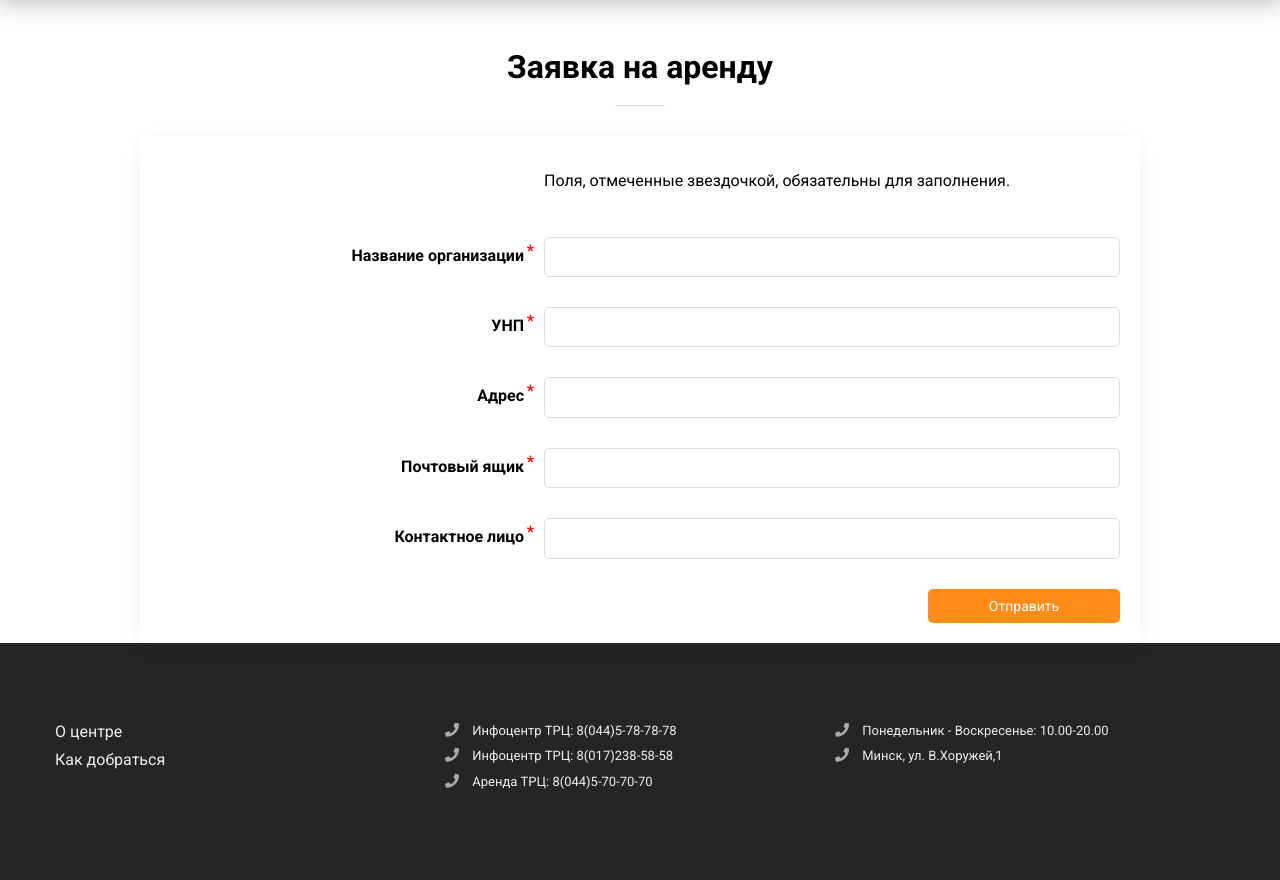
After one commit to LOPIrina12/site_seasons, a PHP site: page /web/application/applicationRent.php in a window 1280 px wide. The commit adds this page. Shown: the part 65-945 px from the top of the page. Run offline with PHP 8.4, Linux system fonts and the light colour scheme; some libraries are stand-ins or nearby versions.

Commit message:
Data is sent to brauser from an application

```diff
--- a/assets/css/style.css
+++ b/assets/css/style.css
@@ -39,6 +39,28 @@ body, html {
     color: #ffffff;
 }
 
+.button-submit {
+   display:flex;
+  justify-content:center;
+
+    align-items: center;
+    padding: 10px 20px;
+    border-radius: 5px;
+    outline: none;
+    border: none;
+    background: none;
+    text-decoration: none;
+    font-size: 14px;
+    line-height: 1;
+    width: 20%;
+    height:15%;
+     background-color: #FF8C19;
+    color: #ffffff;
+}
+.div-button-submit{
+    display: flex;
+    justify-content:flex-end;
+}
 /*Все что связано с header*/
 
 .header {
@@ -254,3 +276,102 @@ body, html {
 .table-item-footer {
     margin-top: 10px;
 }
+
+
+
+/*Стили для заявки на аренду*/
+
+*, *:after, *:before {
+    box-sizing: border-box;
+}
+
+
+.arenda  h1 {
+    position: relative;
+    text-align: center;
+    margin: 50px 0;
+}
+
+ h1:before {
+    position: absolute;
+    content: '';
+    width: 50px;
+    height: 1px;
+    background-color: #dedede;
+    bottom: -20px;
+    left: 0;
+    right: 0;
+    margin: 0 auto;
+}
+
+.test {
+    background-color: tomato;
+}
+
+form {
+    position: relative;
+    display: flex;
+    flex-direction: column;
+    min-height: 400px;
+    box-shadow: 0 4px 20px rgba(0,0,0, 0.06);
+    border-radius: 5px;
+    max-width: 1000px;
+    margin: 0 auto;
+    padding: 20px;
+
+}
+
+
+form h2 {
+    font-size: 18px;
+}
+
+.form-row {
+    display: flex;
+    margin-bottom: 30px;
+}
+
+
+.form-col-left {
+    width: 40%;
+    text-align: right;
+    padding-right: 20px;
+}
+
+.form-col-right {
+    width: 60%;
+}
+
+label {
+    display: block;
+    cursor: pointer;
+    font-weight: bold;
+    margin-top: 10px;
+}
+
+.label-required {
+    position: relative;
+}
+
+.label-required:before {
+    position: absolute;
+    content: '*';
+    color: red;
+    width: 10px;
+    height: 10px;
+    top: -5px;
+    right: -10px;
+}
+
+input {
+    width: 100%;
+    padding: 10px 20px;
+    border: 1px solid #dedede;
+    border-radius: 5px;
+    outline: none;
+}
+
+input:focus {
+    box-shadow: 0 0 0 1px #6c9ae2;
+    border-color: #6c9ae2;
+}
--- /dev/null
+++ b/web/application/applicationRent.php
@@ -0,0 +1,126 @@
+<?php
+
+ include '../../library/core.php';
+
+
+ file_include('/library/Db.php');
+
+$name_enterprise = ' ';
+/*$ynp = ' ';
+$adress = ' ';
+$phone = ' ';
+$e_mail = ' ';
+$fio = ' ';
+$trading_profile = ' ';*/
+$db = new Db();
+
+if($_GET) {
+    if ($_GET['name_enterprise']/* && $_POST['ynp'] && $_POST['adress'] &&
+    $_POST['phone'] && $_POST['e_mail'] && $_POST['fio'] && $_POST['trading_profile']*/) {
+        $name_enterprise = $_GET['name_enterprise'];
+        echo $name_enterprise;
+        die();
+       /* $ynp = $_POST['ynp'];
+        $adress = $_POST['adress'];
+        $phone = $_POST['phone'] ;
+        $e_mail = $_POST['e_mail'];
+        $fio = $_POST['fio'];
+        $trading_profile = $_POST['trading_profile'];*/
+        /*$db->setQuery("INSERT INTO `application` (`name_enterprise`) VALUES ('$name_enterprise ')");
+        $_SESSION['name_enterprise'] = $name_enterprise;*/
+
+    }
+
+}
+$db->close();
+
+
+file_include('/layers/header.php', 'Заявка на аренду');
+
+?>
+
+<div class="content">
+  <div class="container">
+    <div class="arenda">
+    <h1>Заявка на аренду</h1>
+      <form action="<?=url('/web/application/applicationRent.php');?>" method="GET" >
+           <div class="form-row">
+                        <div class="form-col-left"></div>
+                        <div class="form-col-right">
+                            <p>Поля, отмеченные звездочкой, обязательны для заполнения.<p>
+                        </div>
+            </div>
+
+            <div class="form-row">
+                        <div class="form-col-left">
+                        <label for="name_enterprise" class="label-required">Название организации</label>
+                        </div>
+                        <div class="form-col-right">
+                            <input type="text" name="name_enterprise" id="name_enterprise">
+                        </div>
+
+            </div>
+
+            <div class="form-row">
+
+                        <div class="form-col-left">
+                        <label for="ynp" class="label-required">УНП</label>
+                        </div>
+                        <div class="form-col-right">
+                            <input type="text" name="ynp" id="ynp">
+                        </div>
+
+            </div>
+
+            <div class="form-row">
+
+                        <div class="form-col-left">
+                        <label for="adress" class="label-required">Адрес</label>
+                        </div>
+                        <div class="form-col-right">
+                            <input type="text" name="adress" id="adress">
+                        </div>
+
+            </div>
+
+             <div class="form-row">
+
+                        <div class="form-col-left">
+                        <label for="e-mail" class="label-required">Почтовый ящик</label>
+                        </div>
+                        <div class="form-col-right">
+                            <input type="text" name="e-mail" id="e-mail">
+                        </div>
+
+            </div>
+
+            <div class="form-row">
+
+                        <div class="form-col-left">
+                        <label for="fio" class="label-required">Контактное лицо</label>
+                        </div>
+                        <div class="form-col-right">
+                            <input type="text" name="fio" id="fio">
+                        </div>
+
+            </div>
+
+           <div class="div-button-submit" >
+                <button type="submit" class="button-submit">Отправить</button>
+           </div>
+
+
+
+      </form>
+
+    </div>
+
+
+    </div>
+
+  </div>
+
+</div>
+
+
+<?php file_include ('/layers/footer.php');?>
--- a/web/tradingPlace/trPlace.php
+++ b/web/tradingPlace/trPlace.php
@@ -86,7 +86,7 @@
                     </div>
                 </div>
                 <div class="table-item-footer">
-                    <a href="#" class="button button-primary">Оставить заявку</a>
+                    <a href="<?=url('/web/application/applicationRent.php');?>" class="button button-primary">Оставить заявку</a>
                 </div>
 
             </div>
```
Also changed, not shown: web/admin/index.php (added, +37 -0 lines), web/auth/login.php (added), web/auth/logout.php (added), web/auth/registry.php (added).
